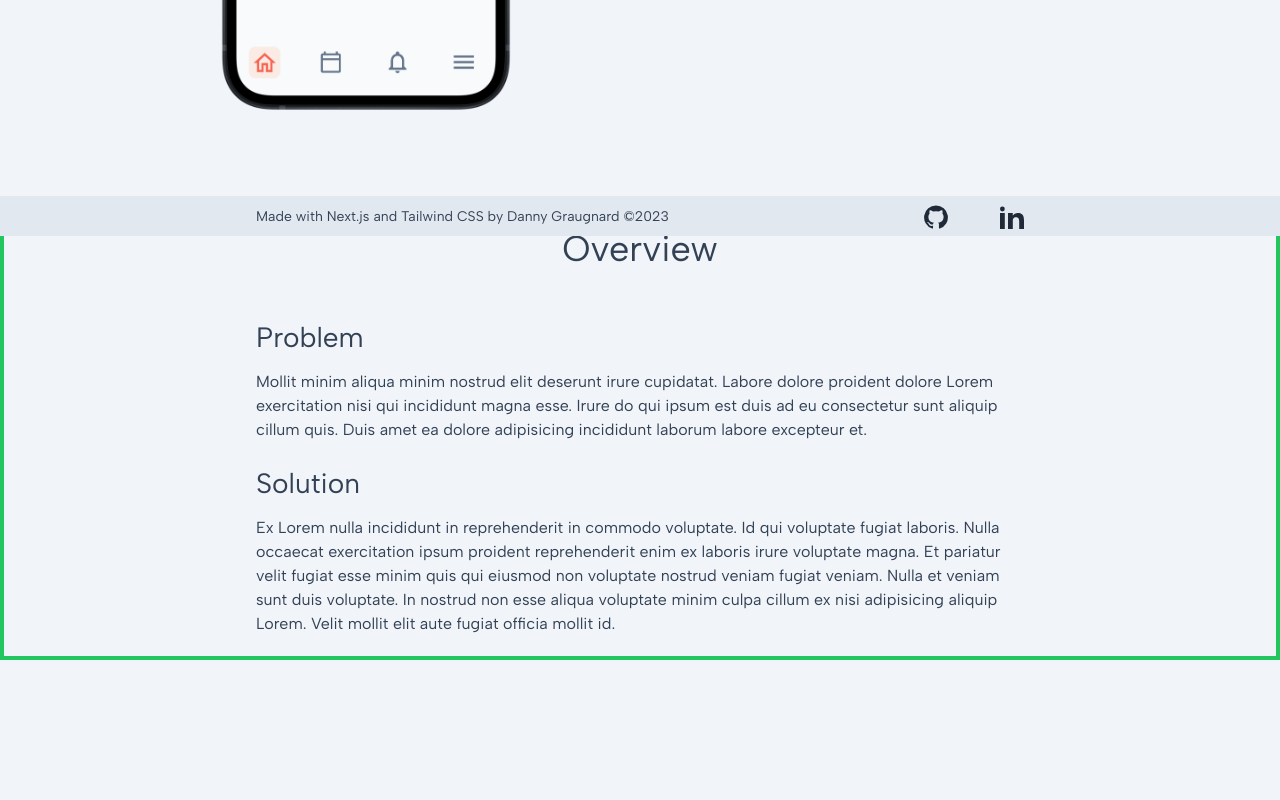
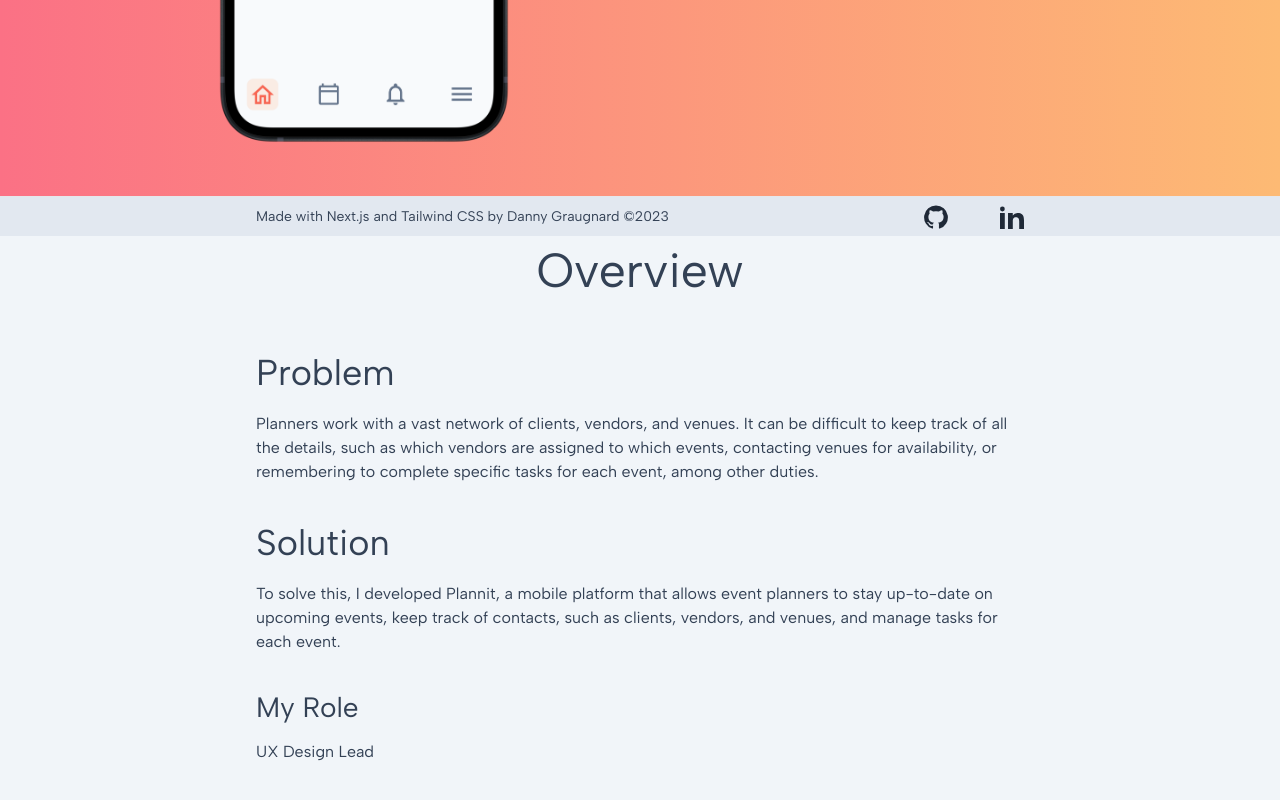
Before and after one commit to dan11218/portfolio-app, a Next.js app: page /projects/plannit in a window 1280 px wide. Shown: the part 564-1364 px from the top of the page. Before the commit the page ends 1224 px from the top, so only its background shows below. Built offline with nearby package versions, Linux system fonts and the light colour scheme.

Commit message:
adds more content and new background

```diff
--- a/app/projects/plannit/caseStudy.tsx
+++ /dev/null
@@ -1,33 +0,0 @@
-export default function CaseStudy() {
-  return (
-    <section className="flex h-fit w-screen flex-col items-center border-4 border-solid border-green-500 px-[40px]">
-      <div className="flex w-full max-w-3xl flex-col items-center justify-center">
-        <h2 className="mb-10">Overview</h2>
-        <div className="mb-5 flex flex-col">
-          <h3 className="mb-3">Problem</h3>
-          <p>
-            Mollit minim aliqua minim nostrud elit deserunt irure cupidatat.
-            Labore dolore proident dolore Lorem exercitation nisi qui incididunt
-            magna esse. Irure do qui ipsum est duis ad eu consectetur sunt
-            aliquip cillum quis. Duis amet ea dolore adipisicing incididunt
-            laborum labore excepteur et.
-          </p>
-        </div>
-        <div className="mb-5 flex flex-col">
-          <h3 className="mb-3">Solution</h3>
-          <p>
-            Ex Lorem nulla incididunt in reprehenderit in commodo voluptate. Id
-            qui voluptate fugiat laboris. Nulla occaecat exercitation ipsum
-            proident reprehenderit enim ex laboris irure voluptate magna. Et
-            pariatur velit fugiat esse minim quis qui eiusmod non voluptate
-            nostrud veniam fugiat veniam. Nulla et veniam sunt duis voluptate.
-            In nostrud non esse aliqua voluptate minim culpa cillum ex nisi
-            adipisicing aliquip Lorem. Velit mollit elit aute fugiat officia
-            mollit id.
-          </p>
-        </div>
-      </div>
-      <div className="flex flex-col"></div>
-    </section>
-  );
-}
--- /dev/null
+++ b/app/projects/plannit/overview.tsx
@@ -0,0 +1,35 @@
+import { kalam } from "@/app/fonts";
+
+export default function Overview() {
+  return (
+    <section className="flex h-fit w-screen flex-col items-center px-[40px] py-8">
+      <h1 className="mb-10">Overview</h1>
+      <div className="flex w-full max-w-3xl flex-col">
+        <div className="mb-8 flex flex-col">
+          <h2 className="mb-3">Problem</h2>
+          <p>
+            Planners work with a vast network of clients, vendors, and venues.
+            It can be difficult to keep track of all the details, such as which
+            vendors are assigned to which events, contacting venues for
+            availability, or remembering to complete specific tasks for each
+            event, among other duties.
+          </p>
+        </div>
+        <div className="mb-8 flex flex-col">
+          <h2 className="mb-3">Solution</h2>
+          <p>
+            To solve this, I developed Plannit, a mobile platform that allows
+            event planners to stay up-to-date on upcoming events, keep track of
+            contacts, such as clients, vendors, and venues, and manage tasks for
+            each event.
+          </p>
+        </div>
+        <div className="mb-8 flex flex-col">
+          <h3 className="mb-3">My Role</h3>
+          <p>UX Design Lead</p>
+        </div>
+      </div>
+      <div className="flex flex-col"></div>
+    </section>
+  );
+}
--- a/app/projects/plannit/page.tsx
+++ b/app/projects/plannit/page.tsx
@@ -1,11 +1,11 @@
 import Hero from "./hero";
-import CaseStudy from "./caseStudy";
+import Overview from "./overview";
 
 export default function Plannit() {
   return (
     <main className="h-screen w-screen flex-col items-start justify-start">
       <Hero />
-      <CaseStudy />
+      <Overview />
     </main>
   );
 }
```
Also changed, not shown: app/projects/plannit/hero.tsx (+3 -5 lines), public/plannit/Login/Logo.svg (added).
